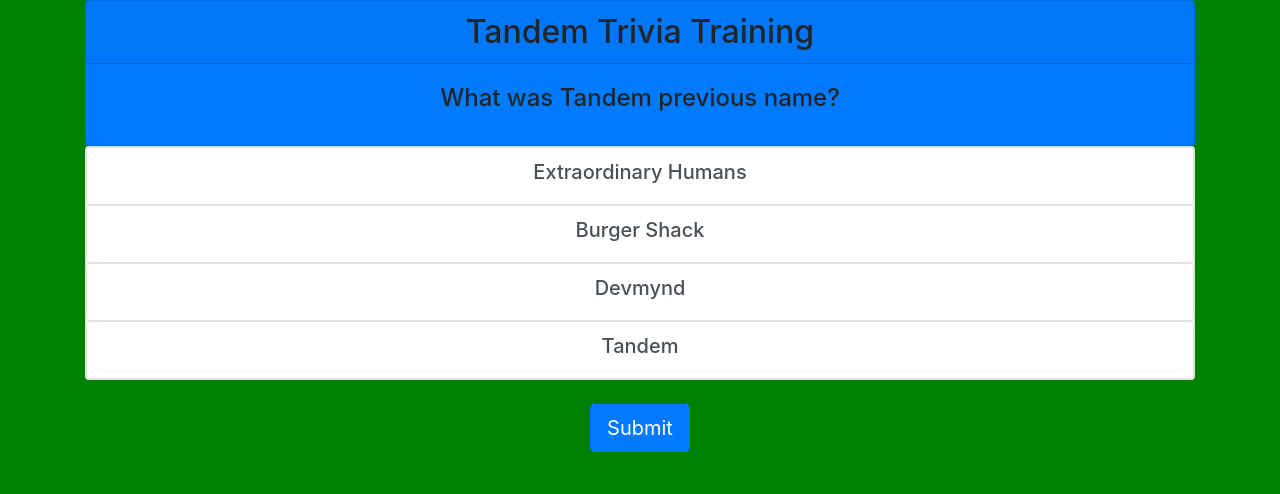
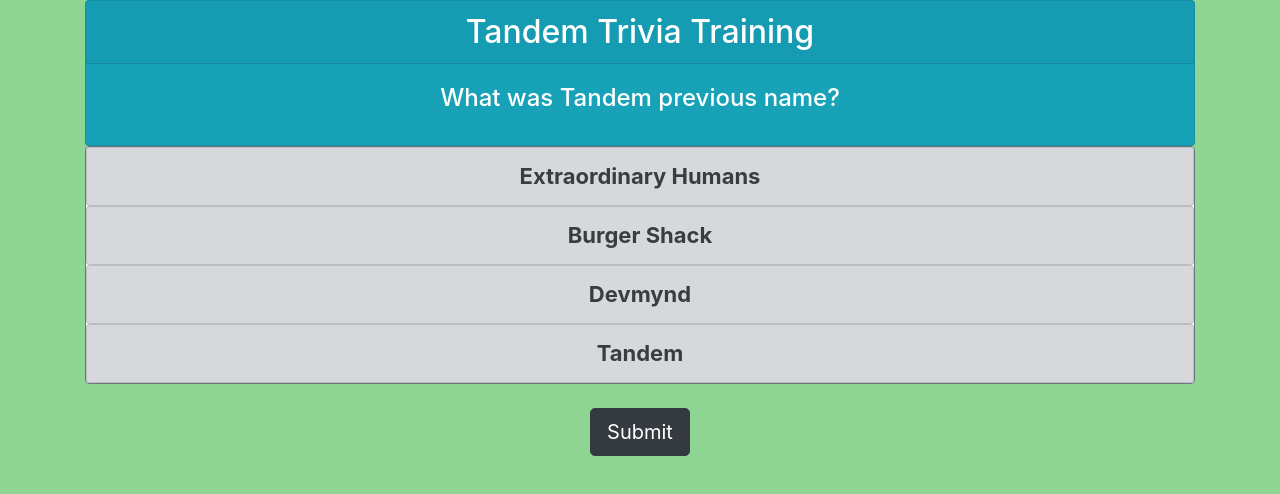
Before and after one commit to JSteigner/tandemTriviaCodeChallenge, a React (Vite) app: page / in a window 1280 px wide. Shown: the top 494 px of the page. Built offline with nearby package versions, Linux system fonts and the light colour scheme.

Commit message:
(add) added color scheme

```diff
--- a/components/App.jsx
+++ b/components/App.jsx
@@ -2,7 +2,7 @@
 import AppContainer from './AppContainer.jsx';
 
 const App = () => (
-  <div style={{ backgroundColor: 'green', height: 800 }}>
+  <div style={{ backgroundColor: '#8FD694', height: 800 }}>
     <AppContainer />
   </div>
 );
--- a/components/CorrectAnswerScreen.jsx
+++ b/components/CorrectAnswerScreen.jsx
@@ -1,24 +1,24 @@
 import React from 'react';
 import propTypes from 'prop-types';
-import { Card, Button } from 'react-bootstrap';
+import { Card, Button, ListGroup } from 'react-bootstrap';
 
 const CorrectAnswerScreen = ({ correctAnswer, renderNextQuestion, score }) => (
   <div className="text-center">
-    <Card>
+    <Card bg='info' text='white'>
       <Card.Header as="h2">
         Tandem Trivia Training
       </Card.Header>
-      <Card.Body>
-        <Card.Title>
-          {correctAnswer} is Correct!
-        </Card.Title>
-        <Card.Text as="h5">
-          Your current score is {score}.
-        </Card.Text>
-      </Card.Body>
+      <ListGroup>
+        <ListGroup.Item variant='secondary' style={{ fontSize: 25 }}>
+          <div>
+          Awesome Job! {correctAnswer} is Correct!
+          </div>
+          Your Current Score is {score}.
+        </ListGroup.Item>
+      </ListGroup>
     </Card>
     <br />
-    <Button onClick={renderNextQuestion} size="lg">Next Question</Button>
+    <Button onClick={renderNextQuestion} size="lg" variant="dark">Next Question</Button>
   </div>
 );
 
--- a/components/MultipleChoiceItem.jsx
+++ b/components/MultipleChoiceItem.jsx
@@ -9,7 +9,13 @@
 
   return (
     <ListGroup>
-      <ListGroup.Item action onClick={handleChange}><h5>{choice}</h5></ListGroup.Item>
+      <ListGroup.Item
+        action onClick={handleChange}
+        variant='secondary'
+        style={{ fontWeight: 'bold', fontSize: 22 }}
+      >
+        {choice}
+      </ListGroup.Item>
     </ListGroup>
   );
 };
--- a/components/MultipleChoices.jsx
+++ b/components/MultipleChoices.jsx
@@ -20,7 +20,7 @@
 
   return useMemo(() => (
     <>
-      <Card className="text-center">
+      <Card className="text-center" border="secondary">
         {choiceItem}
       </Card>
       <br />
--- a/components/Question.jsx
+++ b/components/Question.jsx
@@ -4,7 +4,7 @@
 
 const Question = ({ currentIndex, data }) => (
   <div>
-    <Card className="text-center" bg='primary'>
+    <Card className="text-center" bg='info' text='white'>
       <Card.Header as="h2">
         Tandem Trivia Training
       </Card.Header>
--- a/components/SubmitButton.jsx
+++ b/components/SubmitButton.jsx
@@ -9,7 +9,7 @@
 
   return (
     <div className="text-center">
-      <Button onClick={submitAnswer} size="lg">Submit</Button>
+      <Button onClick={submitAnswer} size="lg" variant="dark">Submit</Button>
     </div>
   );
 };
--- a/components/WrongAnswerScreen.jsx
+++ b/components/WrongAnswerScreen.jsx
@@ -1,24 +1,24 @@
 import React from 'react';
 import propTypes from 'prop-types';
-import { Card, Button } from 'react-bootstrap';
+import { Card, Button, ListGroup } from 'react-bootstrap';
 
 const WrongAnswerScreen = ({ correctAnswer, renderNextQuestion, score }) => (
   <div className="text-center">
-    <Card>
+    <Card bg='info' text='white' border="secondary">
       <Card.Header as="h2">
         Tandem Trivia Training
       </Card.Header>
-      <Card.Body>
-        <Card.Title>
-          Good Try! but {correctAnswer} is Correct.
-        </Card.Title>
-        <Card.Text as="h5">
-          Your Current Score is {score}.
-        </Card.Text>
-      </Card.Body>
-    </Card>
+         <ListGroup>
+           <ListGroup.Item variant='secondary' style={{ fontSize: 25 }}>
+             <div>
+             Good Try! but {correctAnswer} is Correct.
+             </div>
+             Your Current Score is {score}.
+           </ListGroup.Item>
+         </ListGroup>
+        </Card>
     <br />
-    <Button onClick={renderNextQuestion} size="lg">Next Question</Button>
+    <Button onClick={renderNextQuestion} size="lg" variant="dark">Next Question</Button>
   </div>
 );
 
```
